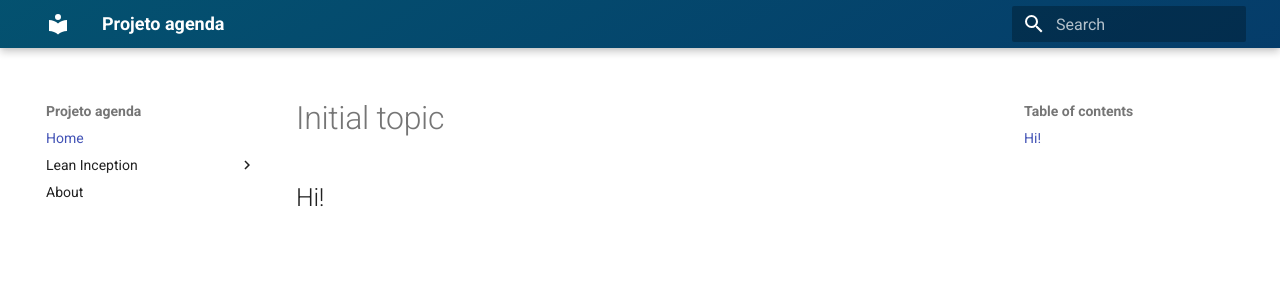
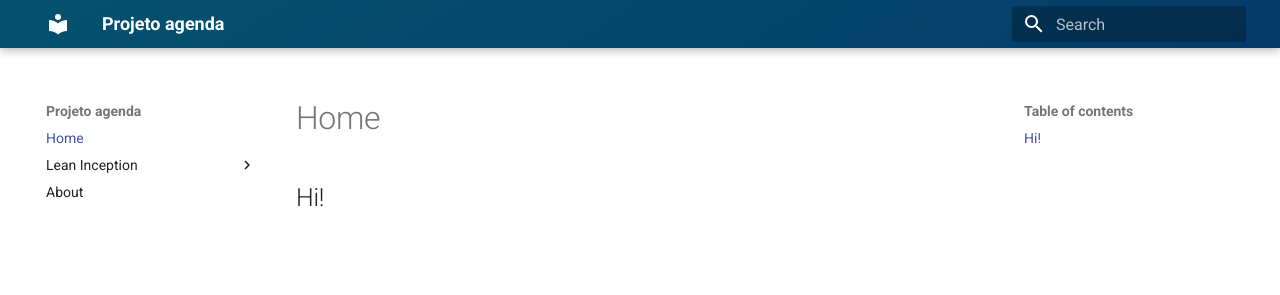
Before and after one commit to fga-eps-mds/2022-1-schedula-doc, an MkDocs documentation site: the page built from docs/index.md, in a window 1280 px wide. Shown: the top 295 px of the page. Built offline with MkDocs 1.6.1 and Material for MkDocs 9.7.7, drawn with Linux system fonts in a browser that asks for light colours.

Commit message:
update sample topic

```diff
--- a/docs/index.md
+++ b/docs/index.md
@@ -1,3 +1,3 @@
-# Initial topic
+# Home
 
 ## Hi!
```
Also changed, not shown: docs/Lean Inception/Foo.md (added, +1 -0 lines), docs/Topic 1/T1.1.md (deleted, +0 -1 lines).
